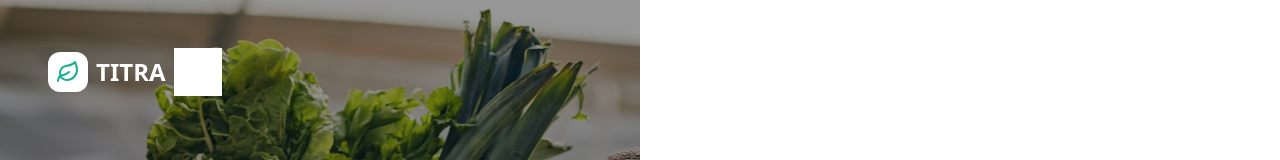
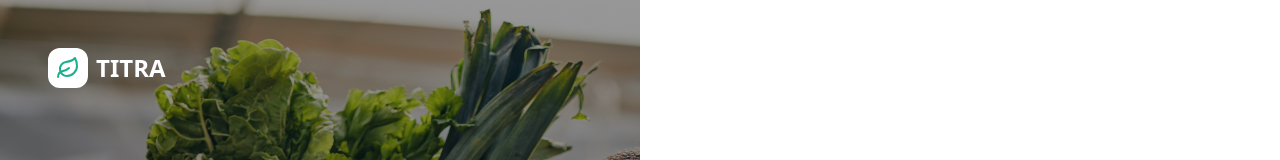
Before and after one commit to willy916/Titra, a Vue app: page / in a window 1280 px wide. Shown: the top 160 px of the page. Built offline with nearby package versions, Linux system fonts and the light colour scheme.

Commit message:
incripcommercant

```diff
--- a/src/views/auth/SignupView.vue
+++ b/src/views/auth/SignupView.vue
@@ -137,7 +137,7 @@ onUnmounted(() => {
               <Leaf class="w-6 h-6 text-primary" />
             </div>
             <span class="text-2xl font-bold">TITRA</span>
-            <img :src="logo" alt="TITRA Logo" class="h-12 w-auto brightness-0 invert" />
+
           </div>
 
           <!-- Main Content -->
```
